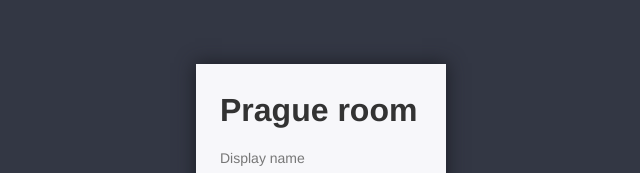
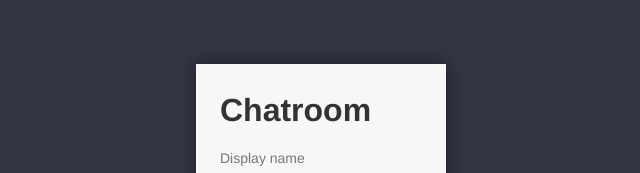
Before and after one commit to Acovid/chat-app, a website: page public/index.html in a window 1280 px wide. Shown: the part 175-348 px from the top of the page, without its empty margins (319-959 px from the left). Drawn offline with Linux system fonts and the light colour scheme.

Commit message:
restored title

```diff
--- a/public/index.html
+++ b/public/index.html
@@ -12,7 +12,7 @@
   <body>
     <div class="centered-form">
       <div class="centered-form__box">
-        <h1>Prague room</h1>
+        <h1>Chatroom</h1>
         <form action="/chat.html">
           <label>Display name</label>
           <input
```
